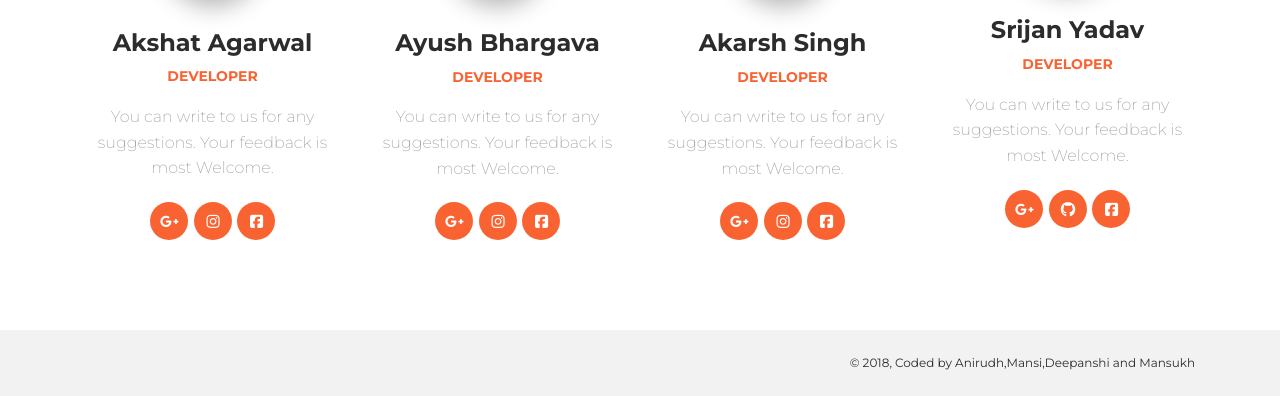
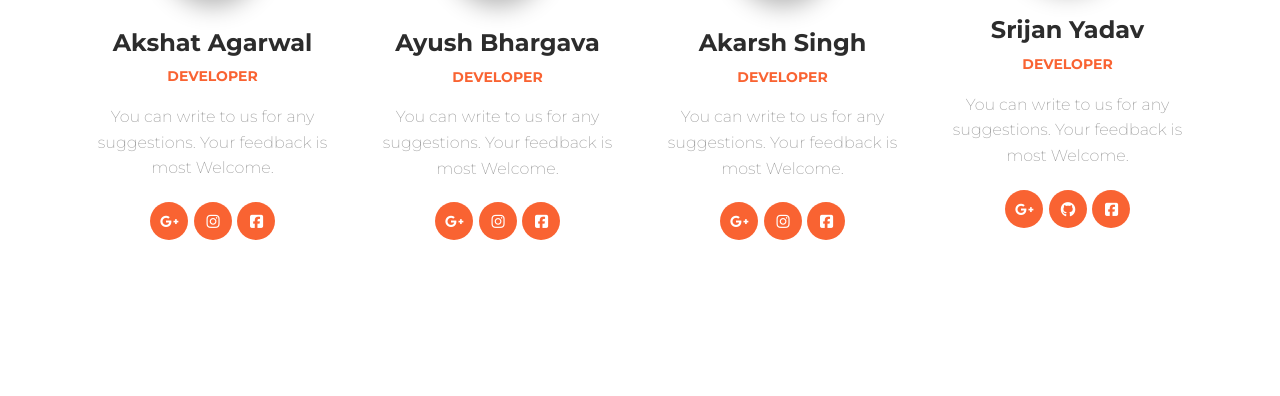
Before and after one commit to git-akshat/Heart-Disease-Diabetes-Prediction, a Django app: page /about/ in a window 1280 px wide. Shown: the part 2500-2896 px from the top of the page. After the commit the page ends 2740 px from the top, so only its background shows below. Run offline with Django 3.2, Linux system fonts and the light colour scheme; parts of the project's set-up code (start-up, migrations or seed data) failed here and were passed over; some libraries are stand-ins or nearby versions.

Commit message:
removed footer nav from about page

```diff
--- a/Heart-disease-prediction-2.0/accounts/templates/accounts/about.html
+++ b/Heart-disease-prediction-2.0/accounts/templates/accounts/about.html
@@ -148,19 +148,6 @@
                 </div>
             </div>
         </div>
-
-        <footer class="footer footer-default">
-            <div class="container">
-                <nav>
-
-                </nav>
-                <div class="copyright">
-                   &copy; 2018,
-                   Coded by Anirudh,Mansi,Deepanshi and Mansukh
-                </div>
-            </div>
-        </footer>
-
     </div>
 
 </body>
```
